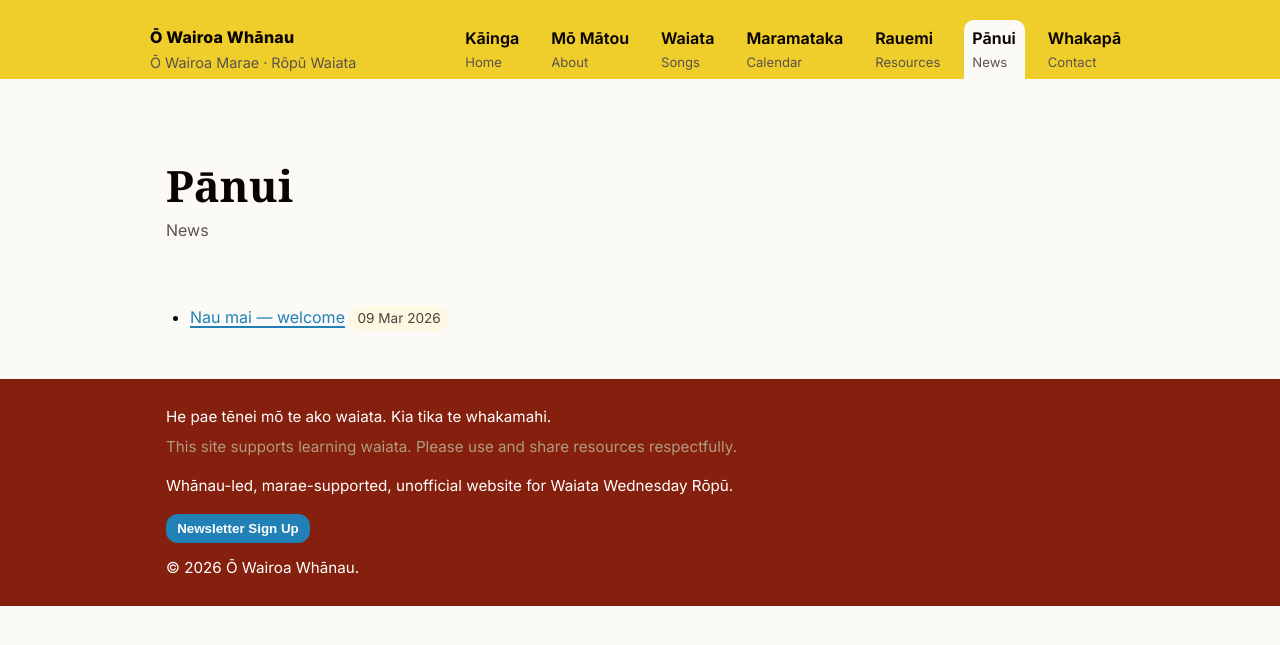
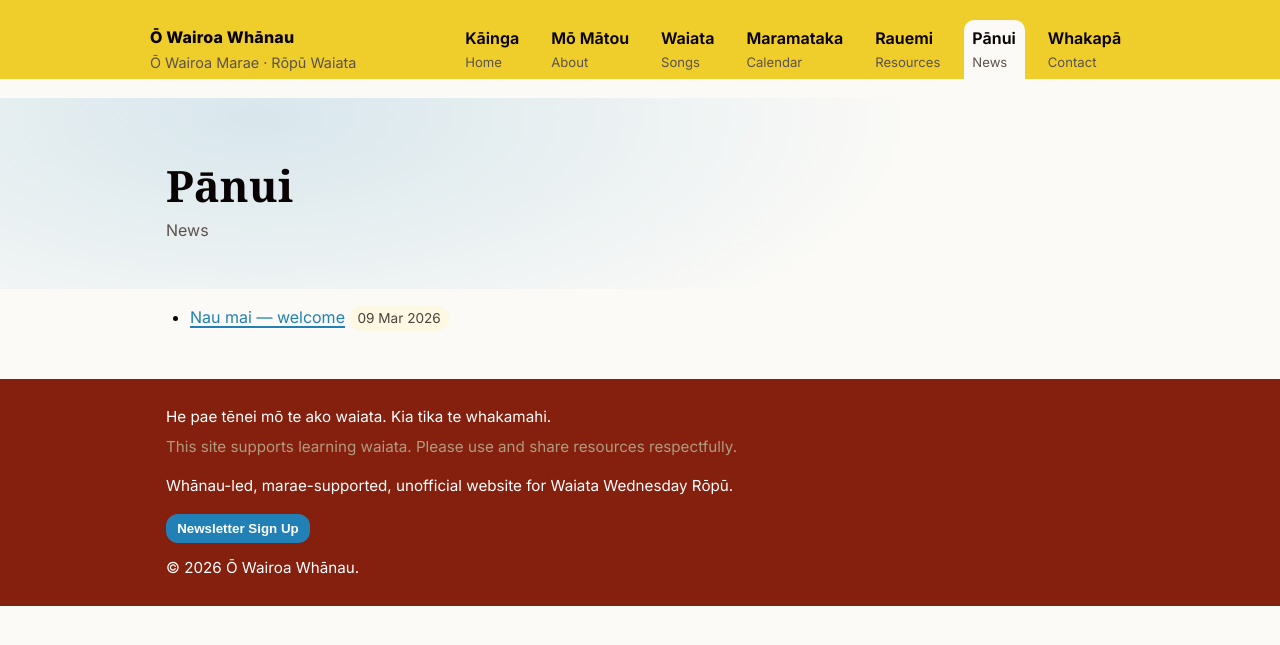
Before and after one commit to Standen-Home/owairoawhanau-site, a Jekyll site: the page built from news.md, in a window 1280 px wide. Shown: the top 645 px of the page. Built offline with Jekyll 4.4.1, drawn with Linux system fonts in a browser that asks for light colours.

Commit message:
hero colour changes

```diff
--- a/assets/css/style.css
+++ b/assets/css/style.css
@@ -65,12 +65,18 @@ a:focus{outline:3px solid var(--focus); outline-offset: 2px; border-radius: 6px}
   /* Full-bleed banner */
   margin-left: calc(50% - 50vw);
   margin-right: calc(50% - 50vw);
-  padding:2.2rem 0 1.2rem 0;
-  background:
-    radial-gradient(1200px 500px at 20% 10%, color-mix(in srgb, var(--cyan), var(--bg) 100%), var(--bg) 55%),
-    radial-gradient(900px 400px at 80% 30%, color-mix(in srgb, var(--gold), var(--bg) 100%), var(--bg) 60%),
-    linear-gradient(135deg, var(--bg), color-mix(in srgb, var(--khaki), var(--bg) 85%));
-  border-bottom: 1px solid var(--border);
+    padding: 2.2rem 0 1.2rem 0;
+    /* Fallback for older browsers: use rgba blends so something visible shows */
+    background:
+      radial-gradient(1200px 500px at 20% 10%, rgba(33,128,181,0.12) 0%, rgba(33,128,181,0) 55%),
+      radial-gradient(900px 400px at 80% 30%, rgba(239,206,43,0.12) 0%, rgba(239,206,43,0) 60%),
+      linear-gradient(135deg, var(--bg), rgba(176,155,128,0.06));
+    /* Preferred richer gradients for modern browsers */
+    background:
+      radial-gradient(1200px 500px at 20% 10%, color-mix(in srgb, var(--cyan), var(--bg) 84%), var(--bg) 55%),
+      radial-gradient(900px 400px at 80% 30%, color-mix(in srgb, var(--gold), var(--bg) 82%), var(--bg) 60%),
+      linear-gradient(135deg, var(--bg), color-mix(in srgb, var(--khaki), var(--bg) 85%));
+    border-bottom: 1px solid var(--border);
 }
 .hero-box{
   /* Inner content container (keeps text aligned with rest of page) */
```
